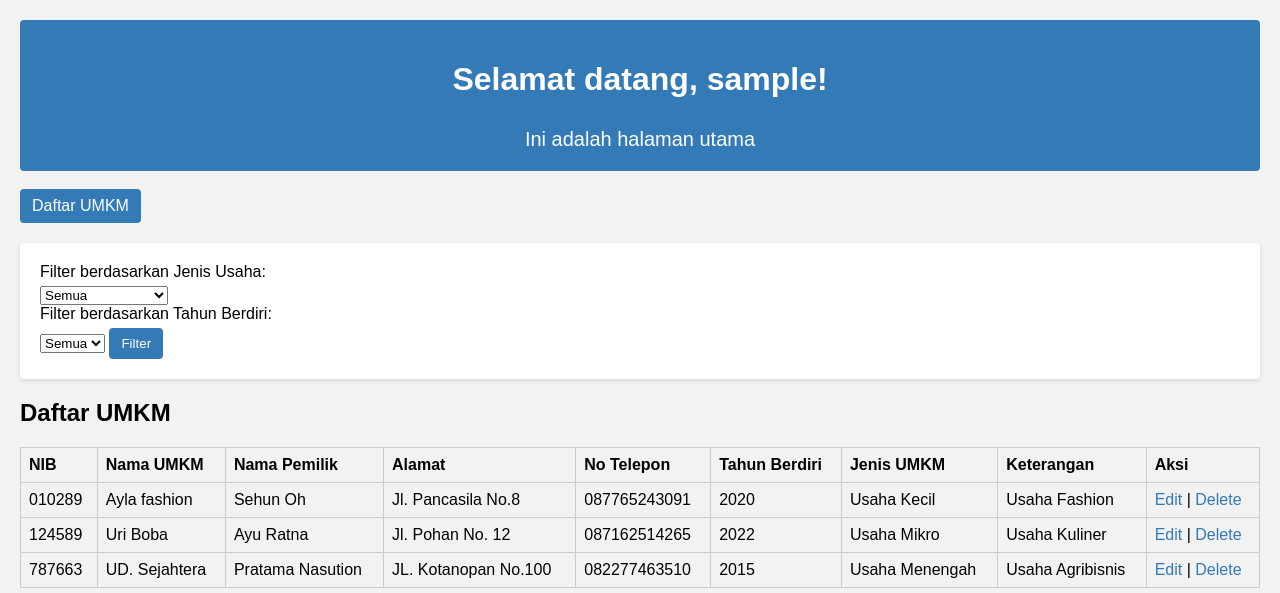
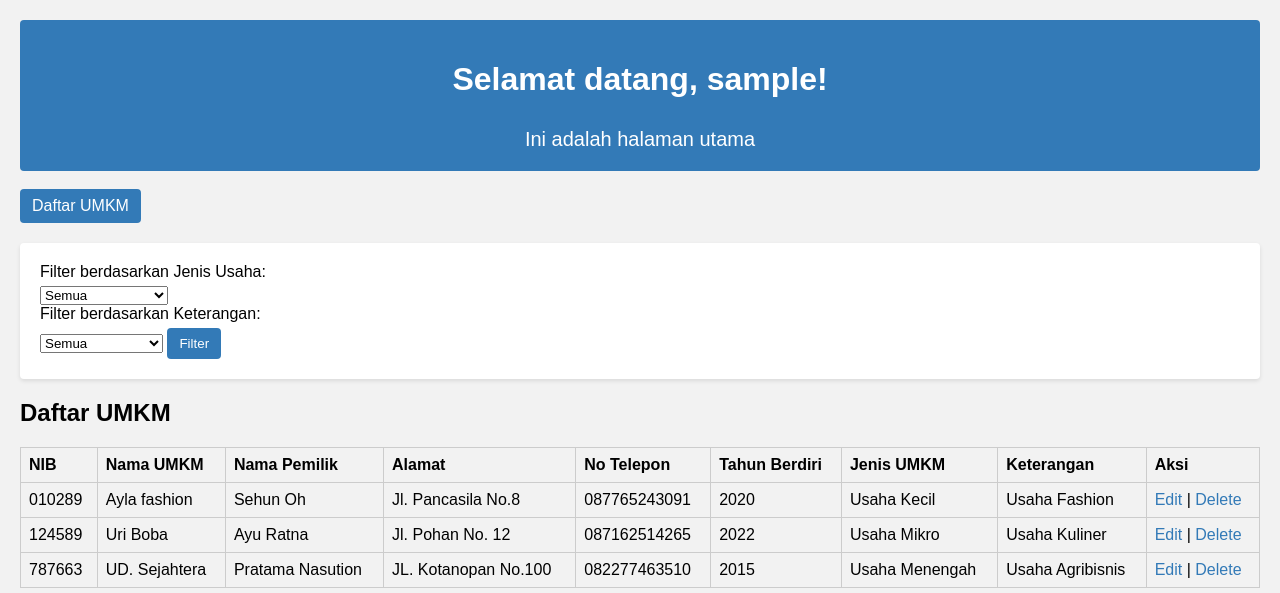
Before and after one commit to Fitrahsnst/umkm_app, a PHP site: page / in a window 1280 px wide. Shown: the top 593 px of the page. Run offline with PHP 8.4, Linux system fonts and the light colour scheme; the visitor is signed in with stand-in values (Sample User, id 1); data comes from the database, SQL or seed files in the repository.

Commit message:
Update index.php

```diff
--- a/index.php
+++ b/index.php
@@ -20,9 +20,9 @@ if (isset($_GET['logout'])) {
 $queryJenisUsaha = "SELECT DISTINCT jenis_umkm FROM umkm";
 $resultJenisUsaha = mysqli_query($conn, $queryJenisUsaha);
 
-// Mendapatkan daftar tahun berdiri yang tersedia
-$queryTahunBerdiri = "SELECT DISTINCT tahun_berdiri FROM umkm";
-$resultTahunBerdiri = mysqli_query($conn, $queryTahunBerdiri);
+// Mendapatkan daftar keterangan yang tersedia
+$queryKeterangan = "SELECT DISTINCT keterangan FROM umkm";
+$resultKeterangan = mysqli_query($conn, $queryKeterangan);
 
 // Mengatur kolom dan arah sorting default
 $column = isset($_GET['column']) ? $_GET['column'] : 'nib';
@@ -37,10 +37,10 @@ if (!in_array($column, $validColumns)) {
 // Mendapatkan jenis usaha yang dipilih dari parameter URL
 $selectedJenisUsaha = isset($_GET['jenis_usaha']) ? $_GET['jenis_usaha'] : '';
 
-// Mendapatkan tahun berdiri yang dipilih dari parameter URL
-$selectedTahunBerdiri = isset($_GET['tahun_berdiri']) ? $_GET['tahun_berdiri'] : '';
+// Mendapatkan keterangan yang dipilih dari parameter URL
+$selectedKeterangan = isset($_GET['keterangan']) ? $_GET['keterangan'] : '';
 
-// Membuat kondisi tambahan untuk filter berdasarkan jenis usaha dan tahun berdiri
+// Membuat kondisi tambahan untuk filter berdasarkan jenis usaha dan keterangan
 $filterCondition = '';
 $filterParams = array();
 
@@ -49,12 +49,12 @@ if (!empty($selectedJenisUsaha)) {
     $filterParams[] = $selectedJenisUsaha;
 }
 
-if (!empty($selectedTahunBerdiri)) {
+if (!empty($selectedKeterangan)) {
     if (!empty($filterCondition)) {
         $filterCondition .= " AND";
     }
-    $filterCondition .= " tahun_berdiri = ?";
-    $filterParams[] = $selectedTahunBerdiri;
+    $filterCondition .= " keterangan = ?";
+    $filterParams[] = $selectedKeterangan;
 }
 
 // Memodifikasi query untuk memasukkan kondisi filter
@@ -99,11 +99,11 @@ $nextDirection = $direction === 'asc' ? 'desc' : 'asc';
             <?php } ?>
         </select>
 
-        <label for="tahun_berdiri">Filter berdasarkan Tahun Berdiri:</label>
-        <select id="tahun_berdiri" name="tahun_berdiri">
+        <label for="keterangan">Filter berdasarkan Keterangan:</label>
+        <select id="keterangan" name="keterangan">
             <option value="">Semua</option>
-            <?php while ($rowTahunBerdiri = mysqli_fetch_assoc($resultTahunBerdiri)) { ?>
-                <option value="<?php echo $rowTahunBerdiri['tahun_berdiri']; ?>" <?php echo $selectedTahunBerdiri === $rowTahunBerdiri['tahun_berdiri'] ? 'selected' : ''; ?>><?php echo $rowTahunBerdiri['tahun_berdiri']; ?></option>
+            <?php while ($rowKeterangan = mysqli_fetch_assoc($resultKeterangan)) { ?>
+                <option value="<?php echo $rowKeterangan['keterangan']; ?>" <?php echo $selectedKeterangan === $rowKeterangan['keterangan'] ? 'selected' : ''; ?>><?php echo $rowKeterangan['keterangan']; ?></option>
             <?php } ?>
         </select>
 
```
